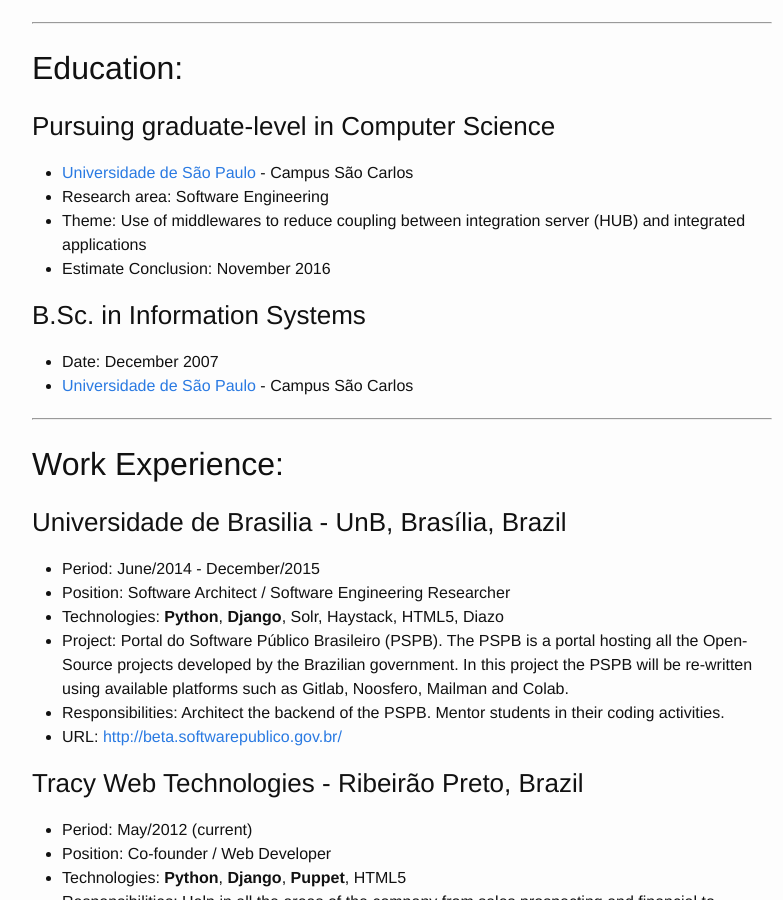
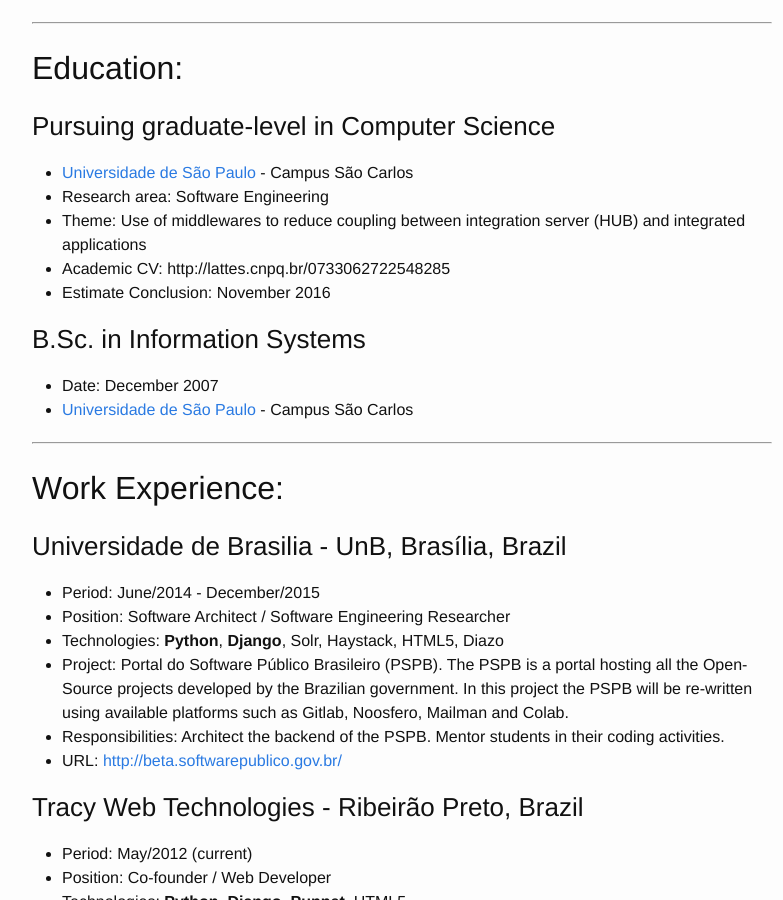
Before and after one commit to seocam/seocam.github.io, a Jekyll site: the page built from 02-resume.md, in a window 1280 px wide and 900 px high, scrolled down 345 px. Shown: the whole window, without its empty margins (238-1021 px from the left). Built offline with Jekyll 4.4.1, drawn with Linux system fonts in a browser that asks for light colours.

Commit message:
Added lattes

```diff
--- a/02-resume.md
+++ b/02-resume.md
@@ -22,6 +22,7 @@ Skype: seocam
   * [Universidade de São Paulo](http://en.wikipedia.org/wiki/University_of_São_Paulo) \- Campus São Carlos
   * Research area: Software Engineering
   * Theme: Use of middlewares to reduce coupling between integration server (HUB) and integrated applications
+  * Academic CV: http://lattes.cnpq.br/0733062722548285
   * Estimate Conclusion: November 2016
 
 
```
